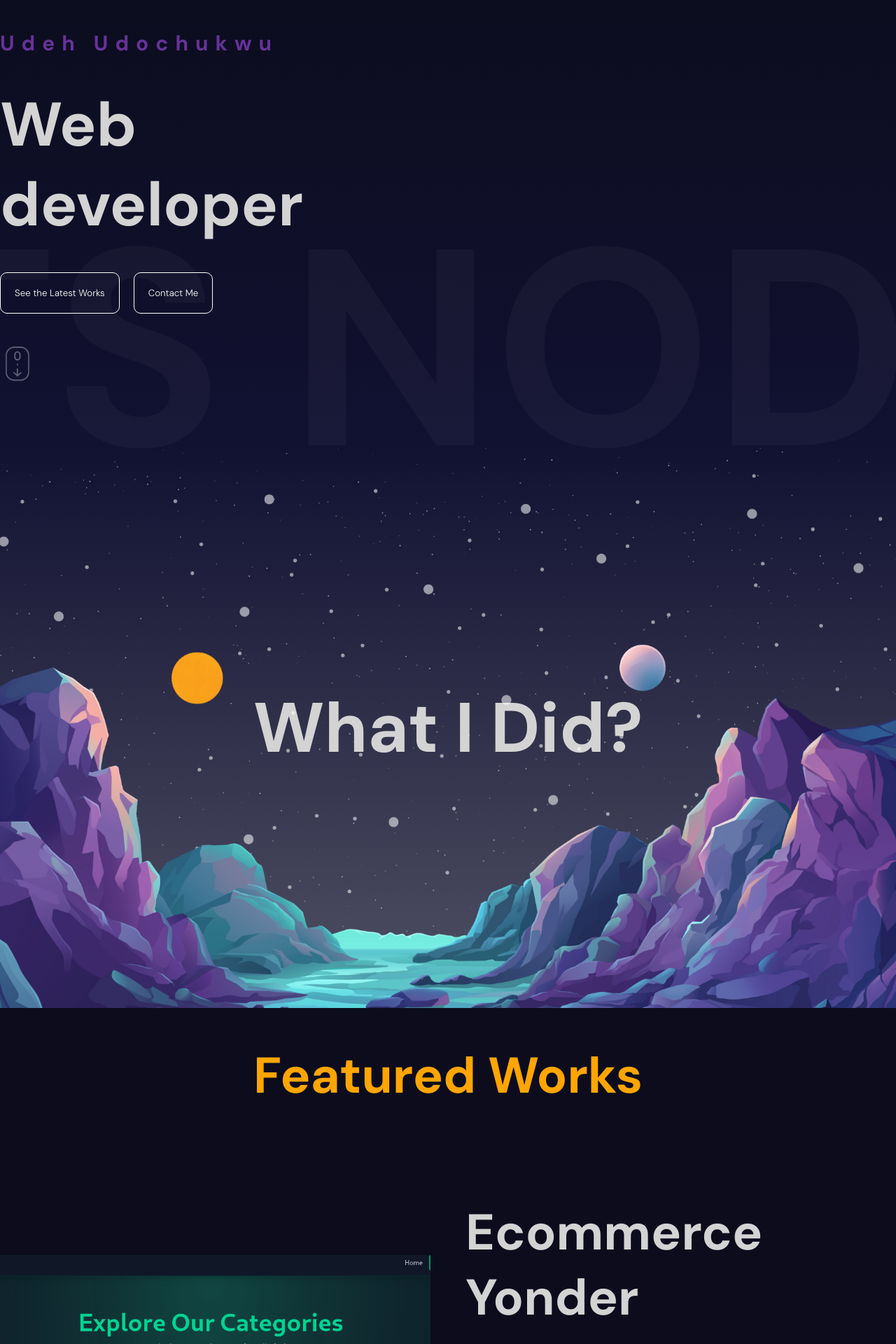
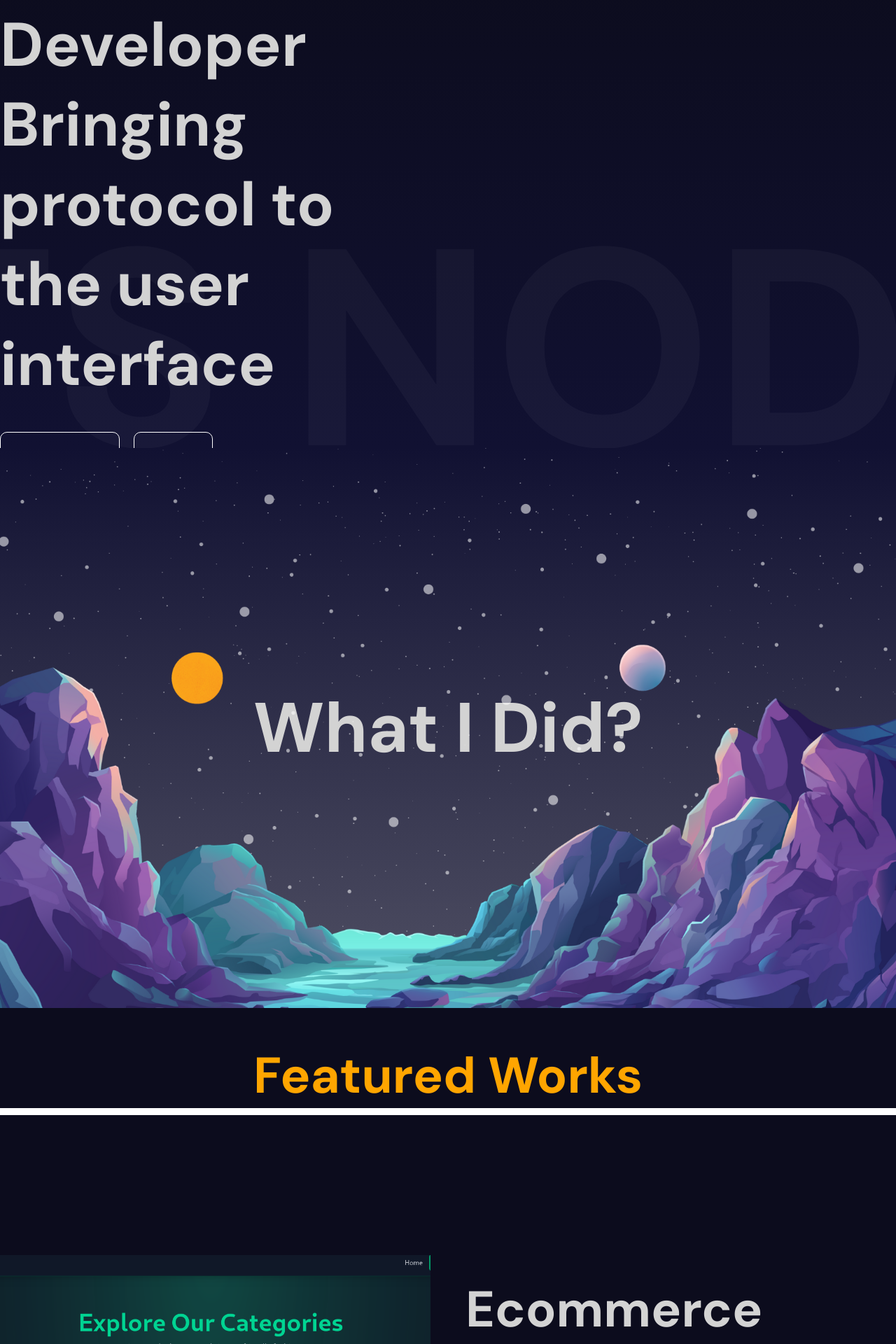
Before and after one commit to OrsiniBr/Portfly-Udeh, a React (Vite) app: page / in a window 1280 px wide. Shown: the part 160-2080 px from the top of the page at 70% size. Built offline with nearby package versions, Linux system fonts and the light colour scheme.

Commit message:
add hero context

```diff
--- a/src/components/hero/Hero.jsx
+++ b/src/components/hero/Hero.jsx
@@ -49,7 +49,9 @@ const Hero = () => {
         >
           <motion.h2 variants={textVariants}>Udeh Udochukwu</motion.h2>
           <motion.h1 variants={textVariants}>
-            Web developer
+            Frontend Developer
+            <br />
+            <span>Bringing protocol to the user interface</span>
           </motion.h1>
           <motion.div variants={textVariants} className="buttons">
             <motion.button variants={textVariants}>
--- a/src/components/portfolio/Portfolio.jsx
+++ b/src/components/portfolio/Portfolio.jsx
@@ -1,7 +1,5 @@
-import { useRef } from "react";
 import "./portfolio.scss";
-import { motion, useScroll, useSpring, useTransform } from "framer-motion";
-import { href, Link } from "react-router-dom";
+import { motion} from "framer-motion";
 
 const items = [
   {
@@ -42,22 +40,15 @@ const items = [
 ];
 
 const Single = ({ item }) => {
-  const ref = useRef();
-
-  const { scrollYProgress } = useScroll({
-    target: ref,
-  });
-
-  const y = useTransform(scrollYProgress, [0, 1], [-300, 300]);
 
   return (
     <section>
       <div className="container">
         <div className="wrapper">
-          <div className="imageContainer" ref={ref}>
+          <div className="imageContainer" >
             <img src={item.img} alt="" />
           </div>
-          <motion.div className="textContainer" style={{ y }}>
+          <motion.div className="textContainer" >
             <h2>{item.title}</h2>
             <p>{item.desc}</p>
             <a
@@ -76,23 +67,13 @@ const Single = ({ item }) => {
 };
 
 const Portfolio = () => {
-  const ref = useRef();
 
-  const { scrollYProgress } = useScroll({
-    target: ref,
-    offset: ["end end", "start start"],
-  });
-
-  const scaleX = useSpring(scrollYProgress, {
-    stiffness: 0,
-    damping: 0,
-  });
 
   return (
-    <div className="portfolio" ref={ref}>
+    <div className="portfolio" >
       <div className="progress">
         <h1>Featured Works</h1>
-        <motion.div style={{ scaleX }} className="progressBar"></motion.div>
+        <motion.div className="progressBar"></motion.div>
       </div>
       {items.map((item) => (
         <Single item={item} key={item.id} />
```
Also changed, not shown: src/App.jsx (+2 -10 lines).
